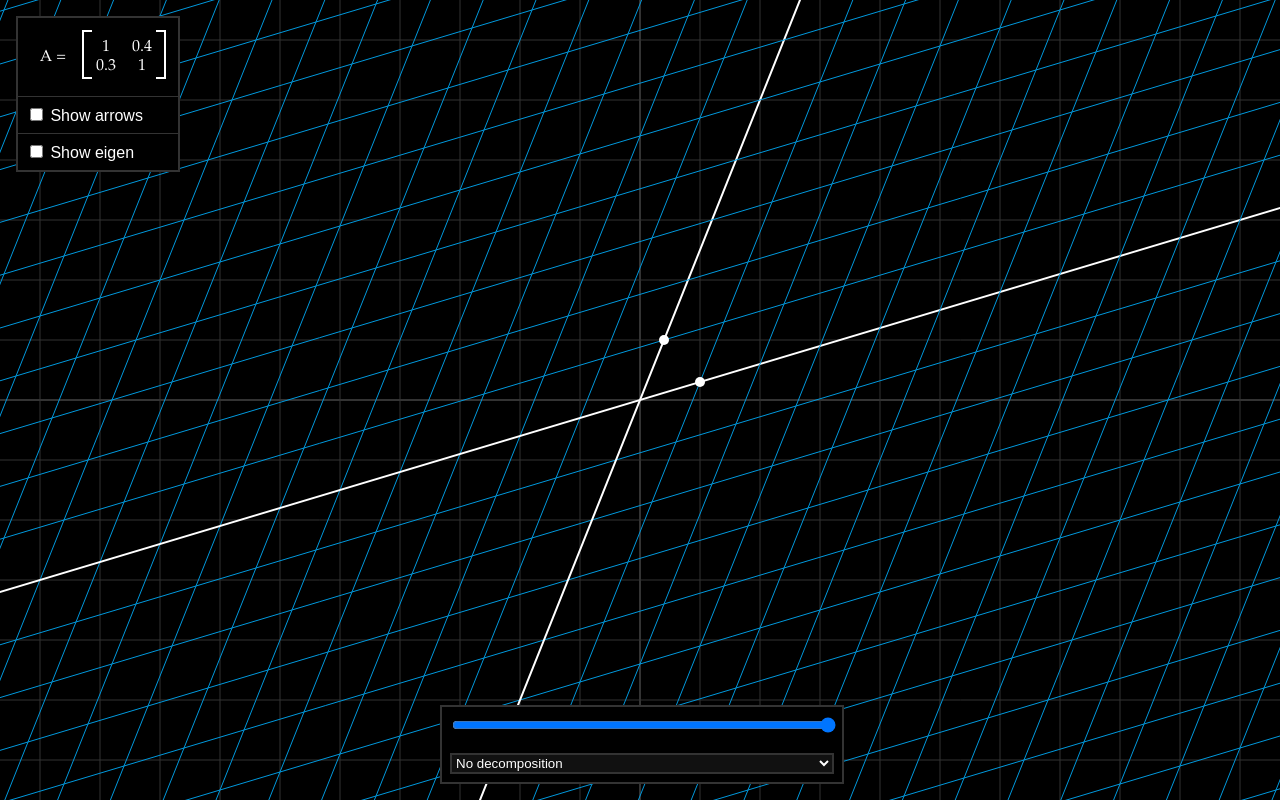
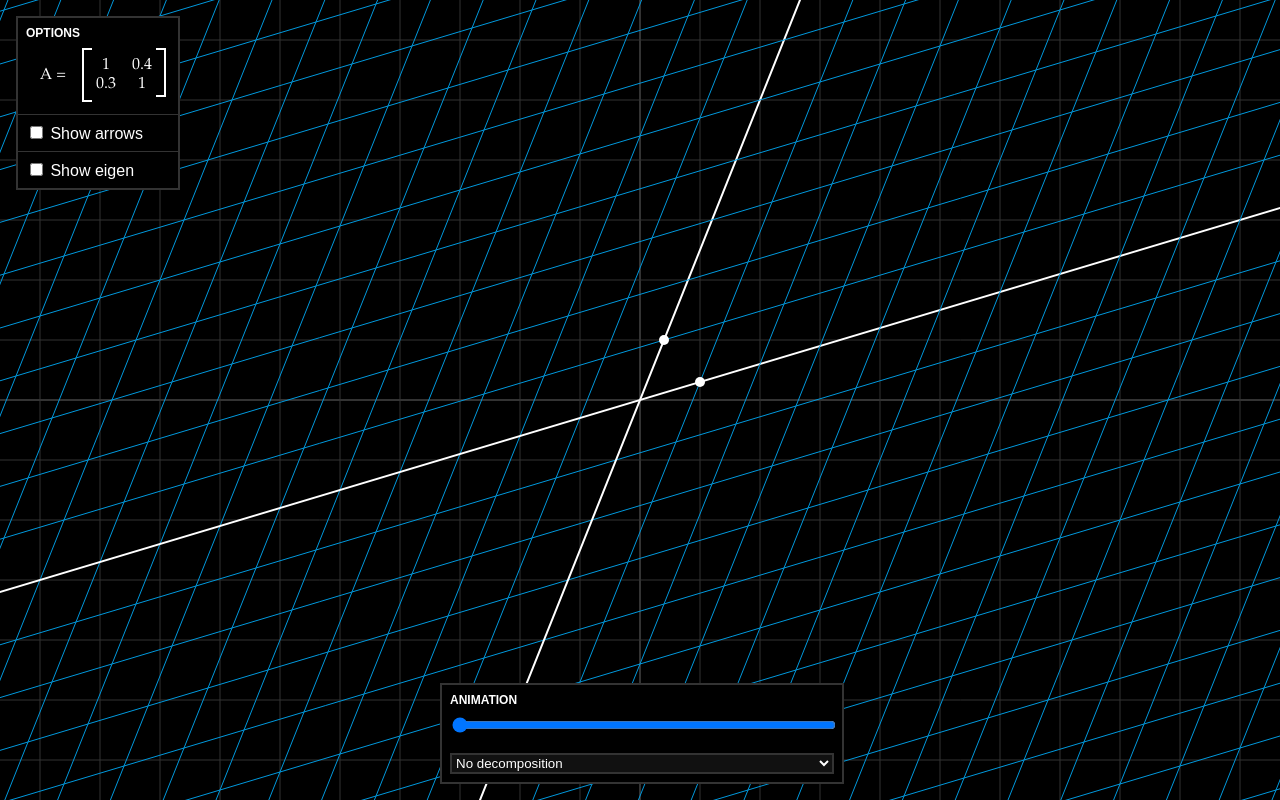
Before and after one commit to yjp20/matrix-vis, a Svelte app: page / in a window 1280 px wide. Built offline with nearby package versions, Linux system fonts and the light colour scheme.

Commit message:
Modify to be Right-to-left

```diff
--- a/src/App.svelte
+++ b/src/App.svelte
@@ -406,6 +406,7 @@
 <div class="matrix-vis">
 	<div class="options">
 		<div class="block">
+			<div class="label">OPTIONS</div>
 			<div class="eq">
 				<div class="eq-var">A =</div>
 				<div class="matrix">
@@ -536,6 +537,7 @@
 
 	<div class="animation-options">
 		<div class="block">
+			<div class="label">ANIMATION</div>
 			<div class="slidecontainer">
 				<input
 					type="range"
@@ -550,18 +552,18 @@
 			</div>
 			<div class="marks">
 				{#if options.decomp == "EIGEN"}
+					<div class="mark">V</div>
+					<div class="mark">Λ</div>
 					<div class="mark">V<sup>-1</sup></div>
-					<div class="mark">L</div>
-					<div class="mark">V</div>
 				{/if}
 				{#if options.decomp == "EIGEN_AXIS"}
 					<div class="mark">V<sub>1</sub></div>
 					<div class="mark">V<sub>2</sub></div>
 				{/if}
 				{#if options.decomp == "SINGULAR"}
+					<div class="mark">U</div>
+					<div class="mark">S</div>
 					<div class="mark">V<sup>T</sup></div>
-					<div class="mark">S</div>
-					<div class="mark">U</div>
 				{/if}
 			</div>
 			<select bind:value={options.decomp}>
@@ -587,6 +589,12 @@
 		display: flex;
 	}
 
+	.label {
+		font-weight: bold;
+		font-size: 0.75em;
+		margin-bottom: 8px;
+	}
+
 	.matrix {
 		position: relative;
 		padding: 0.5em;
@@ -597,7 +605,7 @@
 		box-sizing: border-box;
 		left: 0;
 		top: 0;
-		height: calc(100% - 5px);
+		height: calc(100%);
 		width: 10px;
 		content: " ";
 		border-left: 2px solid currentColor;
@@ -682,6 +690,7 @@
 	}
 
 	input[type="range"] {
+		direction: rtl;
 		width: 100%;
 	}
 
```
